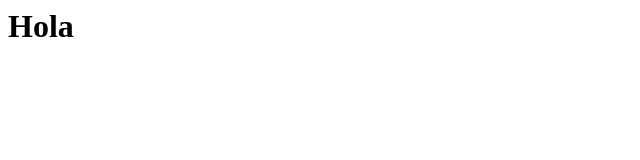
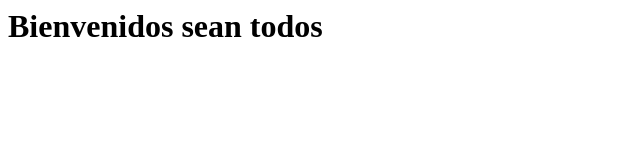
Before and after one commit to MilesDPH/Prueba_1, a plain HTML site: page index.html in a window 1280 px wide. Shown: the whole page, without its empty margins (0-640 px from the left). Drawn offline with Linux system fonts and the light colour scheme.

Commit message:
Se cambio el Hola por un Bienvenidos sean todos

```diff
--- a/index.html
+++ b/index.html
@@ -1,4 +1,4 @@
 <html>
-<h1 id ="bienvenida">Hola</h1>
+<h1 id ="bienvenida">Bienvenidos sean todos</h1>
 
 </html>
```
